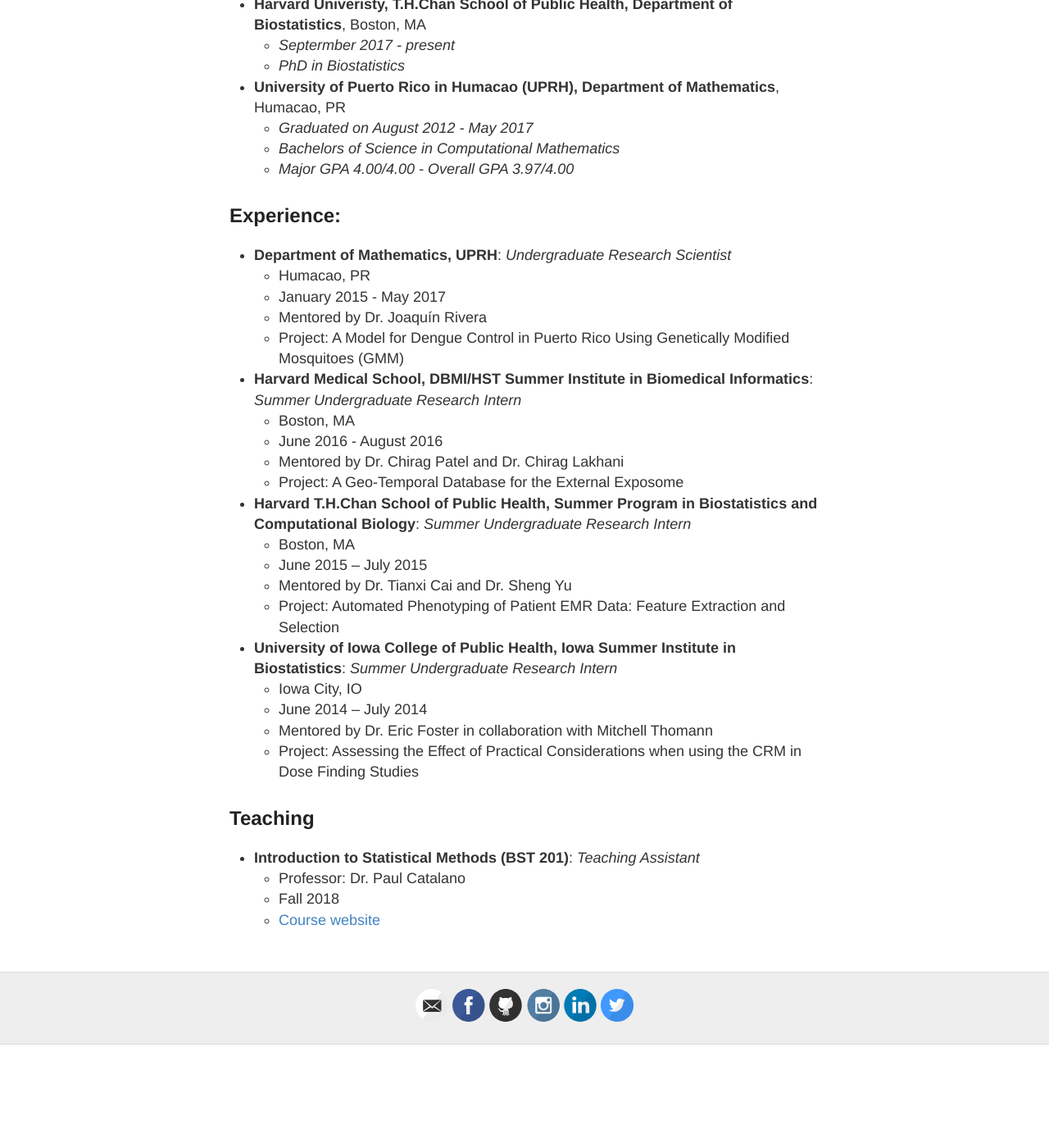
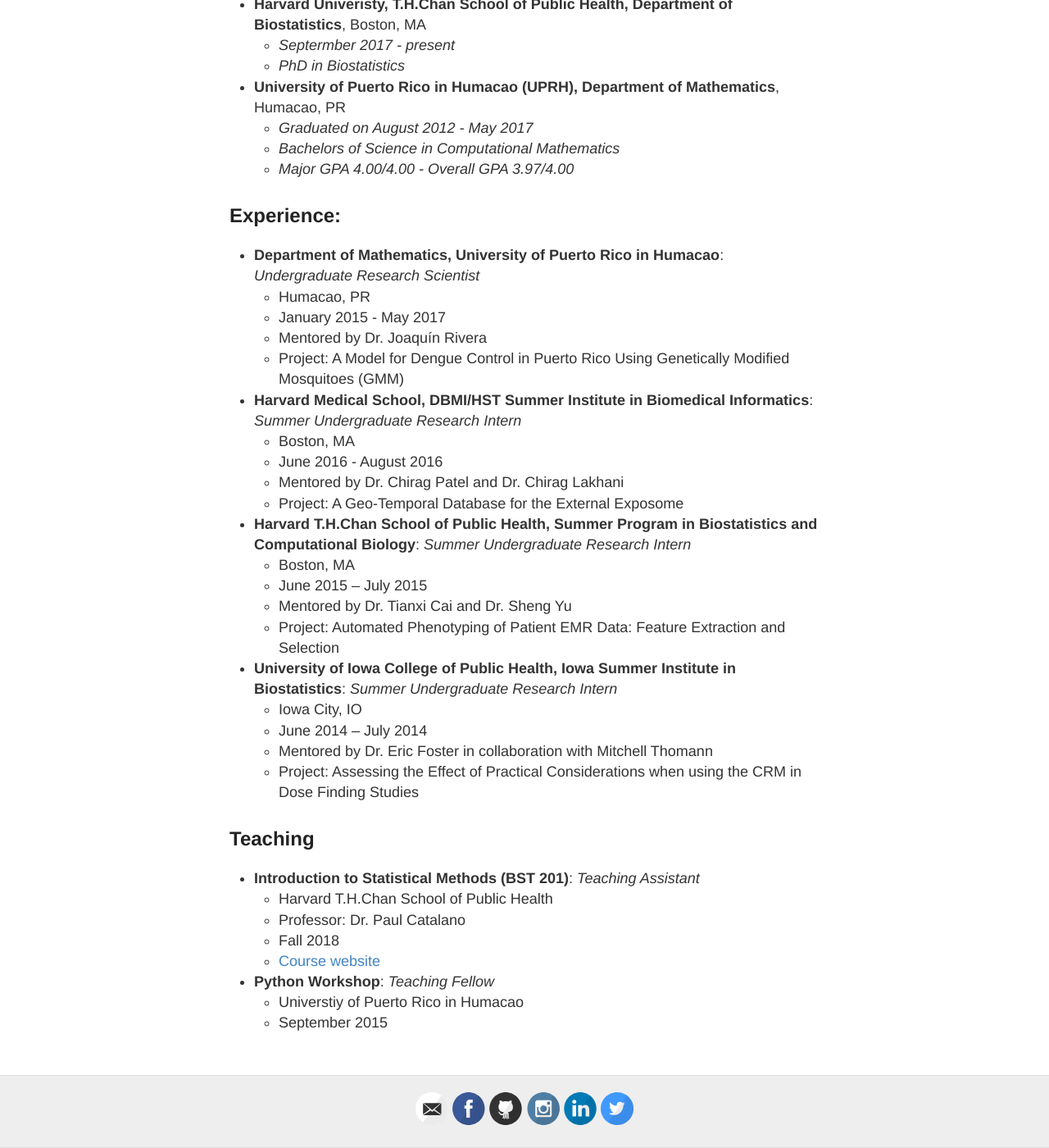
Before and after one commit to RJNunez/old-blog, a Jekyll site: the page built from cv.md, in a window 1280 px wide and 1400 px high, scrolled down 299 px. Shown: the whole window at 82% size. Built offline with Jekyll 4.4.1, drawn with Linux system fonts in a browser that asks for light colours; before the commit the page ends 1573 px from its top, so only the background shows below that.

Commit message:
Update cv.md

```diff
--- a/cv.md
+++ b/cv.md
@@ -15,7 +15,7 @@
   * _Major GPA 4.00/4.00 - Overall GPA 3.97/4.00_
 
 ## Experience:
-- __Department of Mathematics, UPRH__: _Undergraduate Research Scientist_
+- __Department of Mathematics, University of Puerto Rico in Humacao__: _Undergraduate Research Scientist_
   * Humacao, PR
   * January 2015 - May 2017
   * Mentored by Dr. Joaquín Rivera
@@ -41,6 +41,11 @@
 
 ## Teaching
 - __Introduction to Statistical Methods (BST 201)__: _Teaching Assistant_
+  * Harvard T.H.Chan School of Public Health
   * Professor: Dr. Paul Catalano
   * Fall 2018
   * [Course website](https://locator.tlt.harvard.edu/course/hsph-190012/2019/fall/10064)
+
+- __Python Workshop__: _Teaching Fellow_
+  * Universtiy of Puerto Rico in Humacao
+  * September 2015
```
